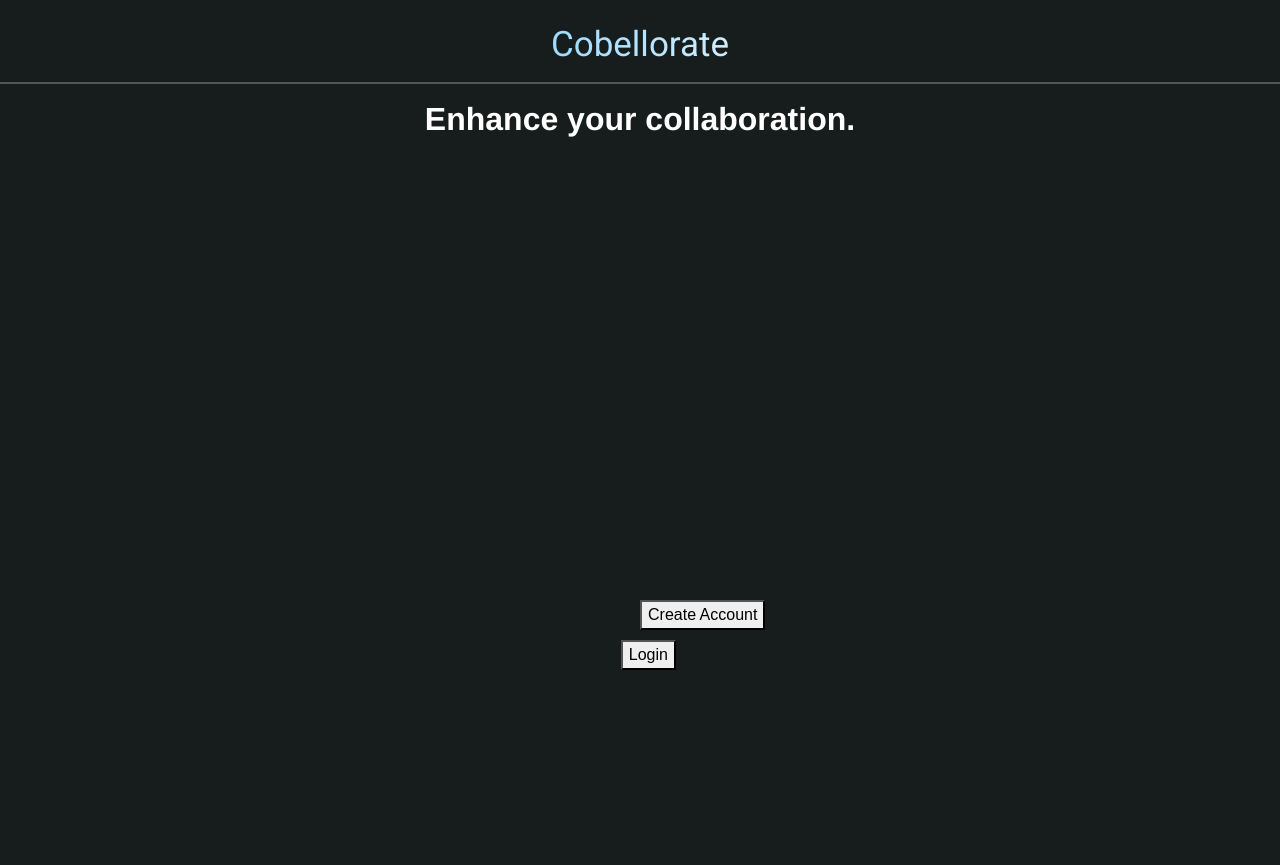
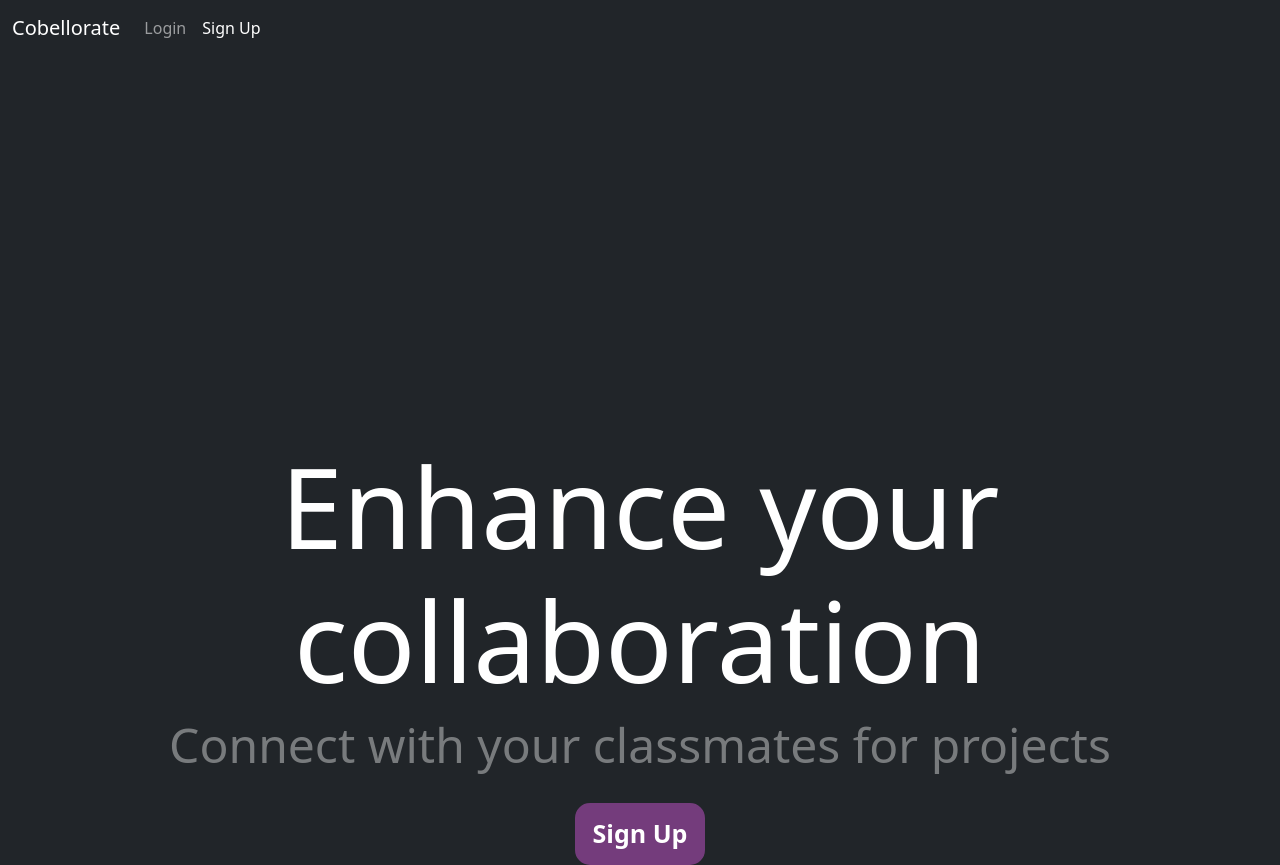
Before and after one commit to aayushs-edu/cobellorate, a PHP site: page /html/home_page.html in a window 1280 px wide. Before the commit the page ends 670 px from the top, so only its background shows below. Run offline with PHP 8.4, Linux system fonts and the light colour scheme.

Commit message:
Implement bootstrap for dashboard
- refactor `css` files
- remake `home_page.html`
- delete `home_page_events.js`

```diff
--- a/css/styles.css
+++ b/css/home.css
@@ -1,3 +1,24 @@
+body {
+    padding-bottom: 20px;
+}
+
+.navbar {
+    margin-bottom: 20px;
+}
+
+button.green-button {
+    padding: 10px 16px;
+    background-color: rgb(116,60,124);
+    border-color: rgb(116,60,124);
+    border-style: solid;
+    border-radius: 15px;
+}
+
+button.green-button:hover{
+  cursor: pointer;
+  background: transparent;
+}
+
 .p1
 {
     position: absolute;
--- a/html/home_page.html
+++ b/html/home_page.html
@@ -1,28 +1,42 @@
 <!DOCTYPE html>
 <html lang="en">
 <head>
-    <link rel="styleSheet" type="text/css" href="../css/styles.css">
+    <link rel="styleSheet" type="text/css" href="../css/home.css">
     <meta charset="UTF-8">
     <meta name="viewport" content="width=device-width, initial-scale=1.0">
     <link href="https://cdn.jsdelivr.net/npm/bootstrap@5.2.3/dist/css/bootstrap.min.css" rel="stylesheet" integrity="sha384-rbsA2VBKQhggwzxH7pPCaAqO46MgnOM80zW1RWuH61DGLwZJEdK2Kadq2F9CUG65" crossorigin="anonymous">
     <link rel="preconnect" href="https://fonts.googleapis.com">
     <link rel="preconnect" href="https://fonts.gstatic.com" crossorigin>
     <link href="https://fonts.googleapis.com/css2?family=Roboto:wght@100;300;400;500;700&display=swap" rel="stylesheet">
-        <title>Home Page</title>
+        <title>Cobellorate Home</title>
 </head>
-<body style="background-color: #171d1c;">
-    <div style="text-align: center; font-family: Helvetica;">
-        <br>
-        <header>
-            <h1>Cobellorate</h1>
-        </header>
-        <hr class = "center-hr">
-        <div>
-            <h2 style="font-weight: 700; color: white">Enhance your collaboration.</h2>
+<body style="background-color: #212529;">
+    <nav class="navbar navbar-expand navbar-dark bg-dark" aria-label="Second navbar example">
+        <div class="container-fluid">
+          <a class="navbar-brand" href="#">Cobellorate</a>
+          <button class="navbar-toggler" type="button" data-bs-toggle="collapse" data-bs-target="#navbarsExample02" aria-controls="navbarsExample02" aria-expanded="false" aria-label="Toggle navigation">
+            <span class="navbar-toggler-icon"></span>
+          </button>
+
+          <div class="collapse navbar-collapse" id="navbarsExample02">
+            <ul class="navbar-nav me-auto">
+              <li class="nav-item">
+                <a class="nav-link" href="login_page.html">Login</a>
+              </li>
+              <li class="nav-item">
+                <a class="nav-link active" href="make_account_page.html">Sign Up</a>
+              </li>
+            </ul>
+          </div>
         </div>
+      </nav>
+    <div style="text-align: center; transform: translate(0%, 90%);">
+        <h1 style="color: white; font-size: 7em">Enhance your collaboration</h1>
+        <h2 style="color: rgba(255, 255, 255, 0.397); font-size: 3em">Connect with your classmates for projects</h2>
+        <button class="green-button" type="submit" style="transform: translate(0%, 35%)">
+          <a href="make_account_page.html" style="text-decoration:none; font-size: 25px; color: white;"><b>Sign Up</b></a>
+        </button>
     </div>
-    <button class="c3" id="make_account_b">Create Account</button>
-    <button class="c4" id="login_b">Login</button>
     <script src="../js/home_page_events.js"></script>
     <script src="https://cdn.jsdelivr.net/npm/bootstrap@5.2.3/dist/js/bootstrap.bundle.min.js" integrity="sha384-kenU1KFdBIe4zVF0s0G1M5b4hcpxyD9F7jL+jjXkk+Q2h455rYXK/7HAuoJl+0I4" crossorigin="anonymous"></script>
 </body>
--- a/js/home_page_events.js
+++ /dev/null
@@ -1,12 +0,0 @@
-document.addEventListener('DOMContentLoaded', () => {
-    const make_account_b = document.getElementById('make_account_b');
-    const login_b = document.getElementById('login_b')
-
-    make_account_b.addEventListener('click', () => {
-        window.location.href = 'make_account_page.html';
-    });
-
-    login_b.addEventListener('click', () => {
-        window.location.href = 'login_page.html';
-    });
-});
```
